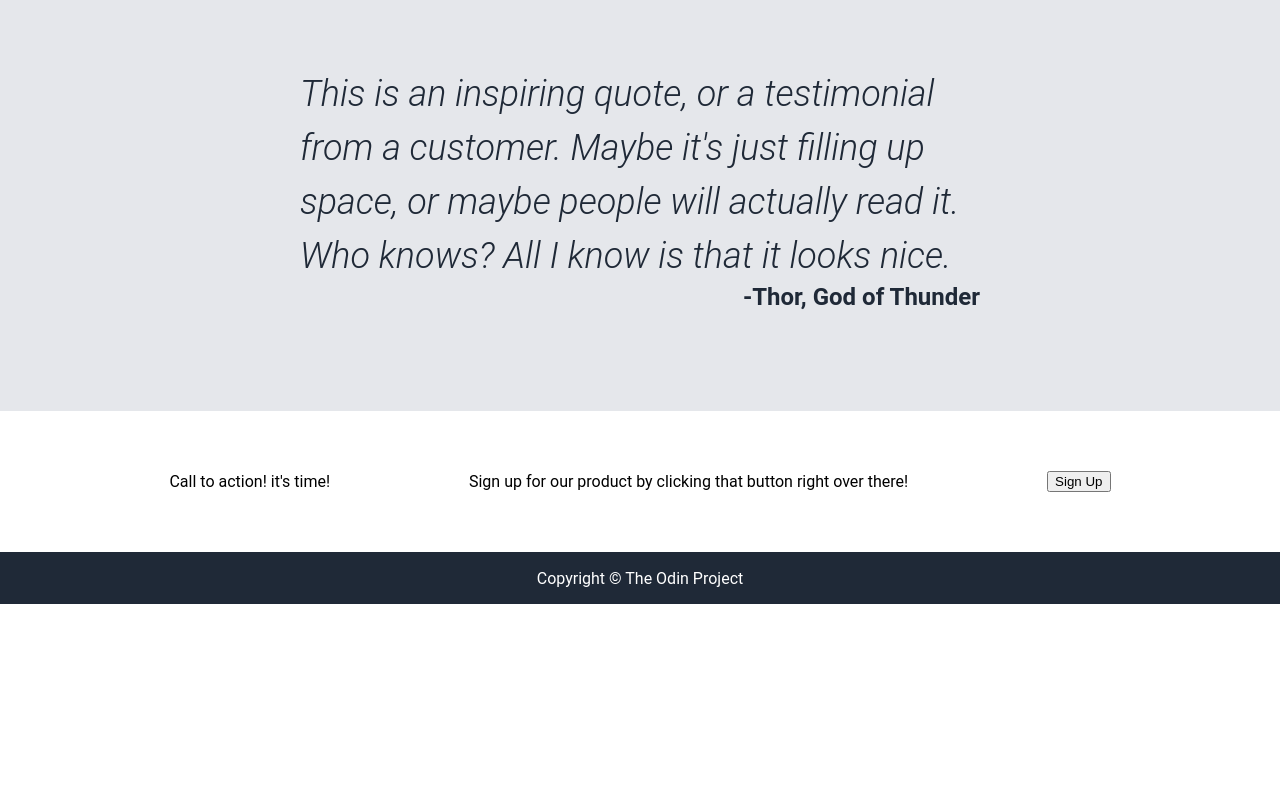
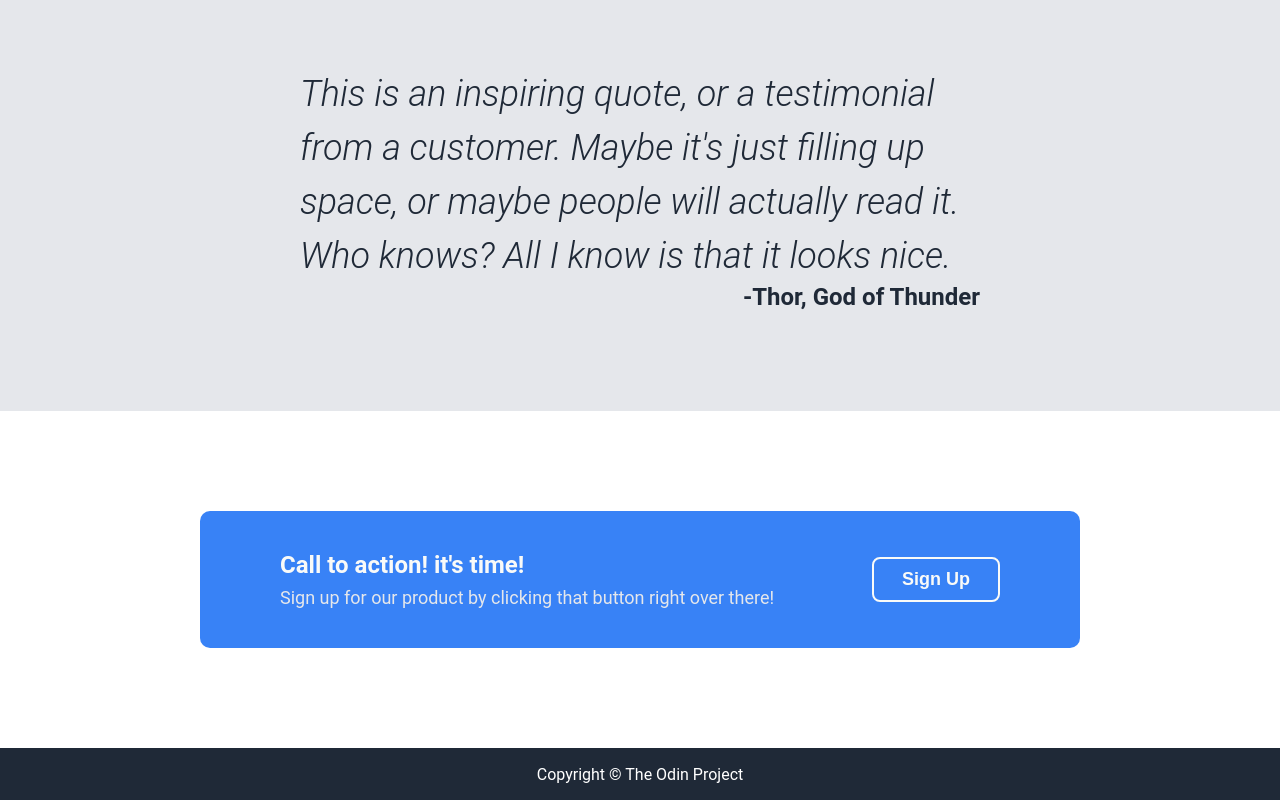
Before and after one commit to nurilhaqi/odin-landing-page, a plain HTML site: page index.html in a window 1280 px wide. Shown: the part 949-1749 px from the top of the page. Before the commit the page ends 1553 px from the top, so only its background shows below. Drawn offline with Linux system fonts and the light colour scheme.

Commit message:
add elements to class modal
adding elements to class modal

```diff
--- a/index.html
+++ b/index.html
@@ -77,15 +77,21 @@
         </div>
 
         <div class="modal">
+
+            <div class="leftmodal">
             <div class="mainmodal">
                 Call to action! it's time!
             </div>
             <div class="submodal">
                 Sign up for our product by clicking that button right over there!
             </div>
+            </div>
+
+            <div class="rightmodal">
             <button class="signupmodal">
                 Sign Up
             </button>
+            </div>
         </div>
 
         <div class="footer">
--- a/style.css
+++ b/style.css
@@ -171,11 +171,46 @@ button.herosignup {
 }
 
 /* modal */
-.modal{
-  text-align: center;
+.modal {
+  background-color: #3882F6;
+  color: #F9FAF8;
+  margin: 100px 200px;
+  padding: 40px 80px;
+  border-radius: 10px;
   display: flex;
-  justify-content: space-around;
+  justify-content: space-between;
   align-items: center;
-  padding: 60px 120px;
-  gap: 40px;
 }
+
+.mainmodal {
+  font-size: 24px;
+  font-weight: 700;
+  margin-bottom: 8px;
+}
+
+.submodal {
+  font-size: 18px;
+  color: #E5E7EB;
+}
+
+.signupmodal {
+  background-color: transparent;
+  color: #F9FAF8;
+  border: 2px solid #F9FAF8;
+  border-radius: 8px;
+  padding: 10px 28px;
+  font-size: 18px;
+  font-weight: 700;
+  cursor: pointer;
+  transition: all 0.2s ease;
+}
+
+.signupmodal:hover {
+  background-color: #F9FAF8;
+  color: #3882F6;
+}
+
+.rightmodal{
+  display: flex;
+  flex-direction: column;
+}
```
